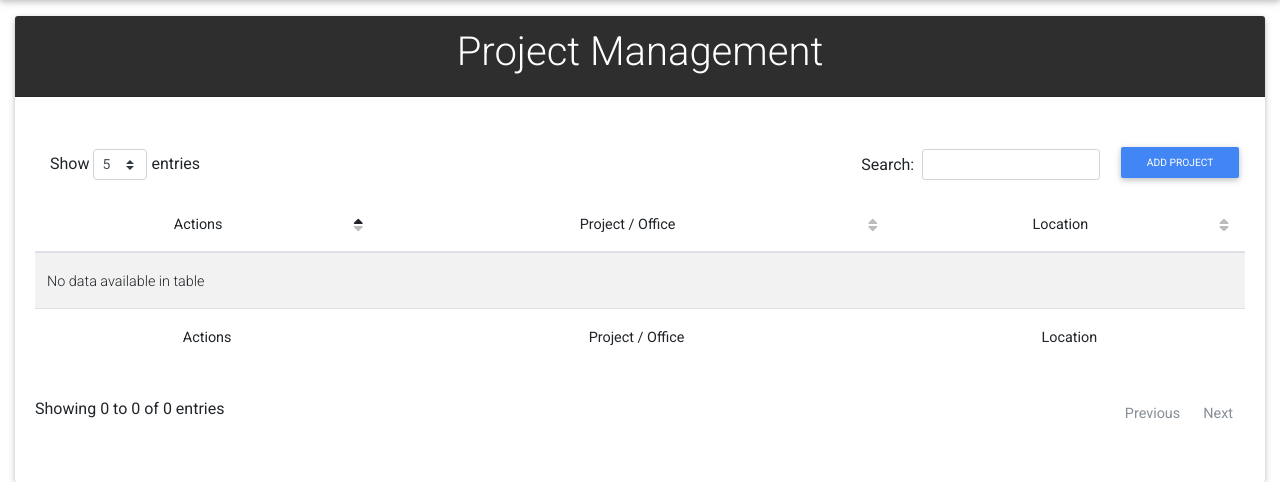
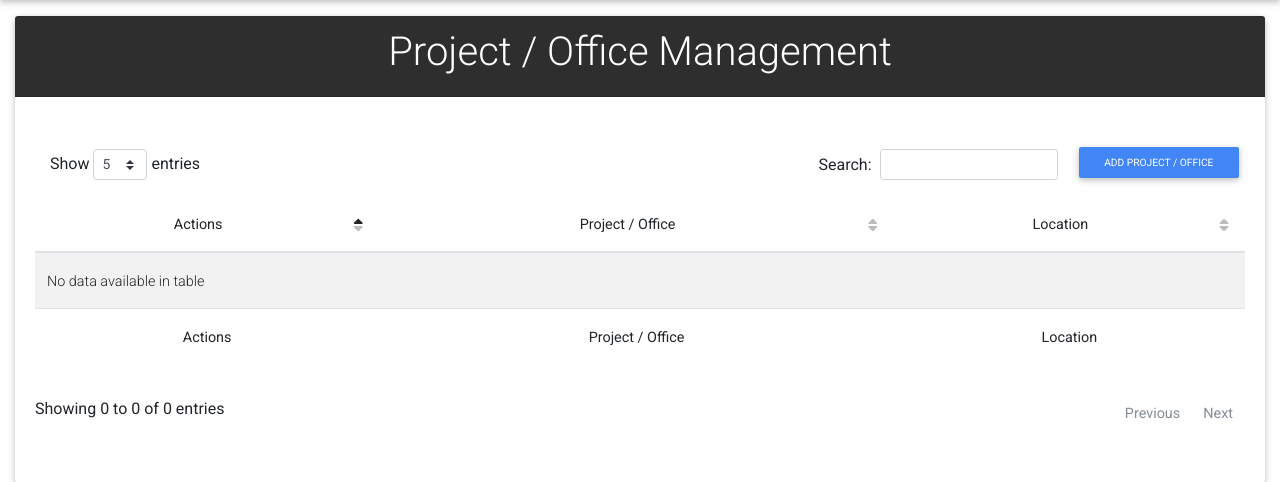
Before and after one commit to Yabetsu16/SPEDI-Warehouse, a PHP site: page /project_office_management.php in a window 1280 px wide. Shown: the part 56-538 px from the top of the page. Run offline with PHP 8.4, Linux system fonts and the light colour scheme; data that the repository does not hold is empty; some libraries are stand-ins or nearby versions.

Commit message:
Change Headers of Project Management to Project Office Management

```diff
--- a/project_office_management.php
+++ b/project_office_management.php
@@ -184,13 +184,13 @@
                 <div class="col-12">
                     <div class="card">
                         <div class="card-header elegant-color text-white text-center">
-                            <h1 class="h1-responsive">Project Management</h1>
+                            <h1 class="h1-responsive">Project / Office Management</h1>
                         </div>
                         <div class="card-body">
                             <div class="float-right">
                                 <br>
                                 <button class="btn btn-sm btn-primary" data-toggle="modal" data-target="#addProjectModal">Add
-                                    project</button>
+                                    project / office</button>
                             </div>
                             <br>
                             <table id="dtBasicExample" class="table table-striped table-responsive-sm btn-table" cellspacing="0" width="100%">
@@ -260,7 +260,7 @@
         <div class="modal-dialog modal-md" role="document">
             <div class="modal-content">
                 <div class="modal-header elegant-color text-white d-flex justify-content-center">
-                    <h1 class="modal-title">Add Project</h1>
+                    <h1 class="modal-title">Add Project / Office</h1>
                 </div>
                 <div class="modal-body">
                     <!-- Material form grid -->
@@ -274,7 +274,7 @@
                                 <div class="md-form mt-0">
                                     <input type="text" name="project_office_name" class="form-control validate" id="project_office_name" required>
                                     <label for="project_office_name" data-error="wrong" data-success="right">Project
-                                        Name</label>
+                                        / Office Name</label>
                                 </div>
                             </div>
                             <!-- Grid column -->
```
